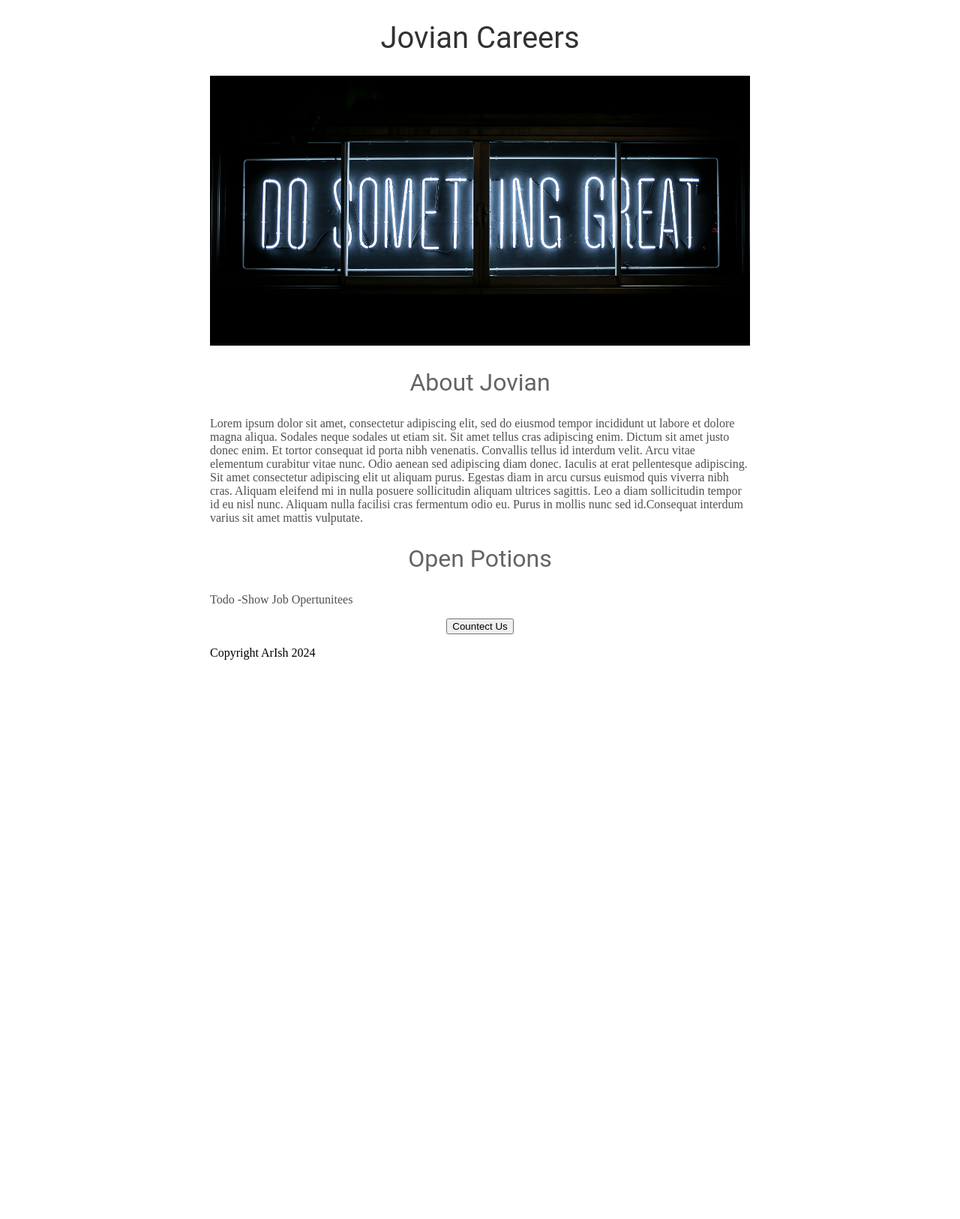
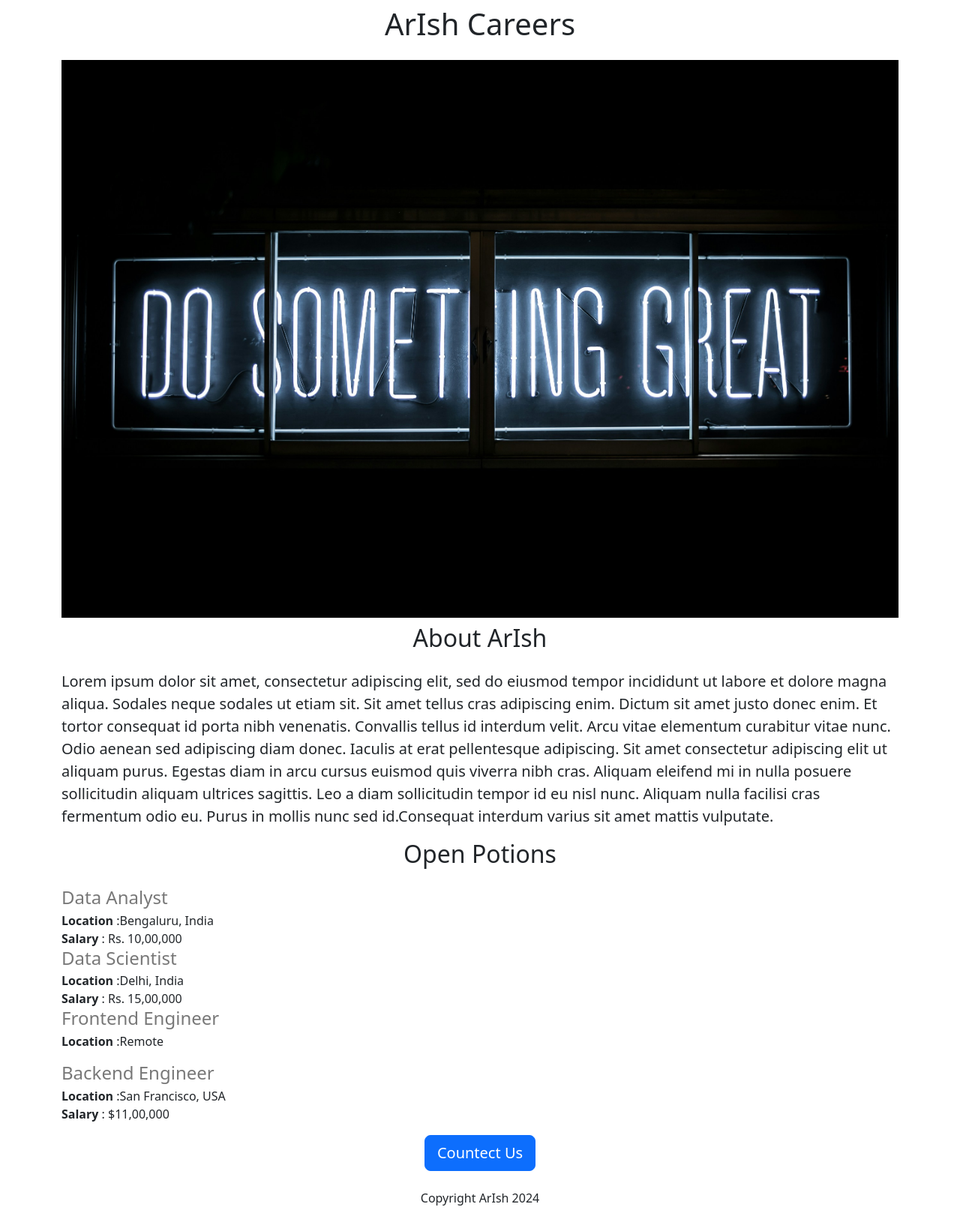
Before and after one commit to AfkarIsh/jovian-careers-website, a Flask app: page / in a window 1280 px wide. Shown: the whole page at 75% size. Before the commit the page ends 880 px from the top, so only its background shows below. Run offline with Flask 3, Linux system fonts and the light colour scheme.

Commit message:
jobitem added

```diff
--- a/app.py
+++ b/app.py
@@ -2,12 +2,33 @@
 #  object of the class
 app = Flask(__name__)
 
+JOBS = [{
+    'id': 1,
+    'title': 'Data Analyst',
+    'location': 'Bengaluru, India',
+    'salary': 'Rs. 10,00,000'
+}, {
+    'id': 2,
+    'title': 'Data Scientist',
+    'location': 'Delhi, India',
+    'salary': 'Rs. 15,00,000'
+}, {
+    'id': 3,
+    'title': 'Frontend Engineer',
+    'location': 'Remote'
+}, {
+    'id': 1,
+    'title': 'Backend Engineer',
+    'location': 'San Francisco, USA',
+    'salary': ' $11,00,000'
+}]
+
 
 @app.route("/")
 def hello_ArIsh():
-  return render_template('home.html')
+    return render_template('home.html', jobs=JOBS, company_name='ArIsh')
 
 
 print(__name__)
 if __name__ == "__main__":
-  app.run(host='0.0.0.0', debug=True)
+    app.run(host='0.0.0.0', debug=True)
--- a/templates/home.html
+++ b/templates/home.html
@@ -4,69 +4,50 @@
   <meta charset="UTF-8">
   <meta http-equiv="X-UA-Compatible" content="IE=edge">
   <meta name="viewport" content="width=device-width, initial-scale=1.0">
-  <title>Jovian Careers</title>
+  <link href="https://cdn.jsdelivr.net/npm/bootstrap@5.3.3/dist/css/bootstrap.min.css" rel="stylesheet" integrity="sha384-QWTKZyjpPEjISv5WaRU9OFeRpok6YctnYmDr5pNlyT2bRjXh0JMhjY6hW+ALEwIH" crossorigin="anonymous">
 
   <style>
-    h1{
-      font-size: 40px;
-      font-family: Roboto;
-      font-weight: normal;
-      color: rgb(50, 50, 50);
-      text-align: center;
+    #banner{
+      height: 360 px;
+      width:100%;
     }
-    #banner{
-      width: 100%;
-      height: 360px;
-      object-fit: cover;
-    }
-
-    h2{
-      font-family: Roboto;
-      font-size: 32px;
-      color: rgb(100, 100, 100);
-      text-align: center;
-      font-weight: normal;
-    }
-    .bodytext{
-      font: family:Roboto;
-      color:rgb(80,80,80);
+  </style>
+  <title>Careers</title>
 
 
-    }
-
-    #container{
-      max-width:720px;
-      margin: 0 auto ;
-    }
-
-
-
-  </style>
 
 
 
 </head>
 
 <body>
-  <div id="container">
-  <h1>Jovian Careers</h1>
-  <img id="banner" src="https://98716b88-1a56-4542-89ed-6c7f23184c7c-00-xzlyqkdzd92e.kirk.replit.dev/static/banner.jpg" height="320" alt="HTML Careers"">
+  <div class="container">
+  <h1 class="text-center mt-2 mb-4"> {{company_name}} Careers</h1>
+  <img id="banner" class="img-fluid" src="https://98716b88-1a56-4542-89ed-6c7f23184c7c-00-xzlyqkdzd92e.kirk.replit.dev/static/banner.jpg">
 
-  <h2>About Jovian</h2>
-  <P class="bodytext">Lorem ipsum dolor sit amet, consectetur adipiscing elit, sed do eiusmod tempor incididunt ut labore et dolore magna aliqua. Sodales neque sodales ut etiam sit.
+  <h2 class="text-center mt-2 mb-4">About ArIsh
+  </h2>
+  <P class="lead">Lorem ipsum dolor sit amet, consectetur adipiscing elit, sed do eiusmod tempor incididunt ut labore et dolore magna aliqua. Sodales neque sodales ut etiam sit.
 
     Sit amet tellus cras adipiscing enim. Dictum sit amet justo donec enim. Et tortor consequat id porta nibh venenatis. Convallis tellus id interdum velit. Arcu vitae elementum curabitur vitae nunc. Odio aenean sed adipiscing diam donec. Iaculis at erat pellentesque adipiscing. Sit amet consectetur adipiscing elit ut aliquam purus. Egestas diam in arcu cursus euismod quis viverra nibh cras. Aliquam eleifend mi in nulla posuere sollicitudin aliquam ultrices sagittis. Leo a diam sollicitudin tempor id eu nisl nunc. Aliquam nulla facilisi cras fermentum odio eu. Purus in mollis nunc sed id.Consequat interdum varius sit amet mattis vulputate.
 
   </P>
-  <h2>Open Potions</h2>
-  <p class="bodytext">Todo -Show Job Opertunitees</p>
+  <h2 class="text-center mt-2 mb-4">Open Potions</h2>
+  <div>
+    {% for job in jobs %}
 
-    <div style="text-align:center;">
+       {% include 'jobitem.html'%}
+    {% endfor %}
 
-     <button>Countect Us</button>
-   </div>
-      <p>Copyright ArIsh 2024</p>
-    </div>
+
+  </div>
+
+      <div class ="text-center">
+      <button class="btn btn-primary btn-lg">Countect Us</button>
+
+
+      <p class=" mt-4">Copyright ArIsh 2024</p>
+      </div>
   </div>
 </body>
 </html>
--- /dev/null
+++ b/templates/jobitem.html
@@ -0,0 +1,13 @@
+<div style="margin-bottom:16px;" >
+  <div>
+    <h4 style="color:rgb(120,120,120); margin-bottom:4px";>{{job['title']}}</h4>
+    <div><b>Location</b> :{{job['location']}}</div>
+
+  </div>
+{%if 'salary' in job%}
+
+  <div>
+  <b>Salary</b> : {{job['salary']}}
+
+  {% endif %}
+  </div>
```
